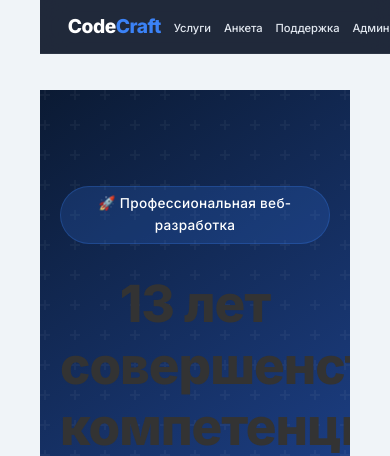
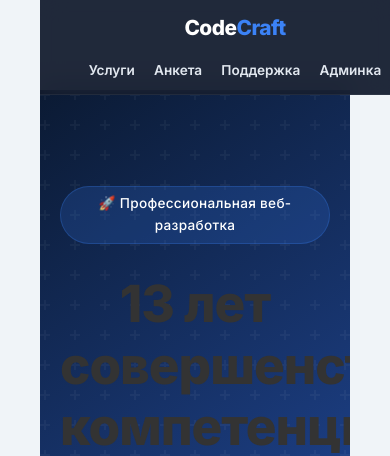
Before and after one commit to notyabl/webback-8, a PHP site: page /index.php in a window 390 px wide. Shown: the top 456 px of the page. Run offline with PHP 8.4, Linux system fonts and the light colour scheme; data comes from the database, SQL or seed files in the repository.

Commit message:
Исправлено центрирование всех секций

```diff
--- a/theme/form.tpl.php
+++ b/theme/form.tpl.php
@@ -32,7 +32,7 @@
       padding: 0 20px;
     }
 
-    /* ========== NAVIGATION (ИСПРАВЛЕННАЯ) ========== */
+   /* ===== NAVIGATION (исправленная) ===== */
 .navbar {
   background: rgba(15, 23, 42, 0.92);
   backdrop-filter: blur(12px);
@@ -46,14 +46,14 @@
 .nav-inner {
   display: flex;
   flex-wrap: wrap;
-      justify-content: center;
+  justify-content: space-between;  /* ← логотип слева, меню справа */
   align-items: center;
-      gap: 1rem 2rem;
   padding: 0.9rem 0;
+  gap: 0.5rem 1.5rem;
 }
 
 .logo {
-      font-size: 1.6rem;
+  font-size: 1.7rem;
   font-weight: 800;
   color: #fff;
   letter-spacing: -0.5px;
@@ -76,8 +76,9 @@
 
 .nav-links a {
   color: #e2e8f0;
-      font-weight: 500;
-      font-size: 0.95rem;
+  font-weight: 600;           /* ← чуть жирнее */
+  font-size: 1.05rem;         /* ← чуть больше */
+  padding: 0.4rem 0.2rem;
   transition: color 0.25s;
   position: relative;
   white-space: nowrap;
@@ -102,20 +103,21 @@
   width: 100%;
 }
 
-    /* ===== АДАПТИВНОСТЬ НАВИГАЦИИ ===== */
+/* ===== АДАПТИВНОСТЬ ===== */
 @media (max-width: 768px) {
   .nav-inner {
+    justify-content: center;   /* на узких экранах всё по центру */
     gap: 0.8rem;
     padding: 0.7rem 0;
   }
   .logo {
-        font-size: 1.4rem;
+    font-size: 1.5rem;
   }
   .nav-links {
     gap: 1.2rem;
   }
   .nav-links a {
-        font-size: 0.85rem;
+    font-size: 0.95rem;
   }
 }
 
@@ -124,10 +126,10 @@
     gap: 0.8rem;
   }
   .nav-links a {
-        font-size: 0.7rem;
+    font-size: 0.85rem;
   }
   .logo {
-        font-size: 1.2rem;
+    font-size: 1.3rem;
   }
 }
 
```
Lines whose indentation alone changed are shown as unchanged.
